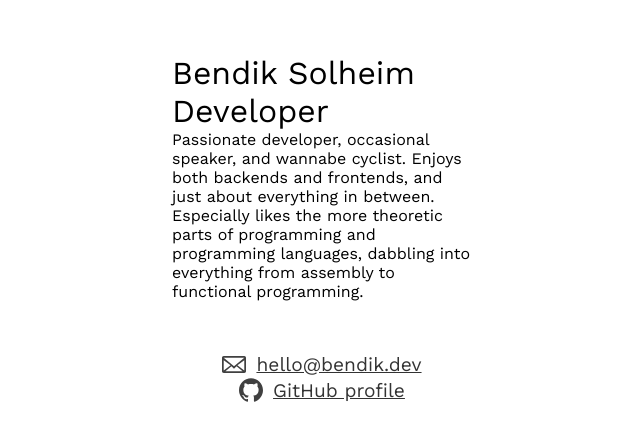
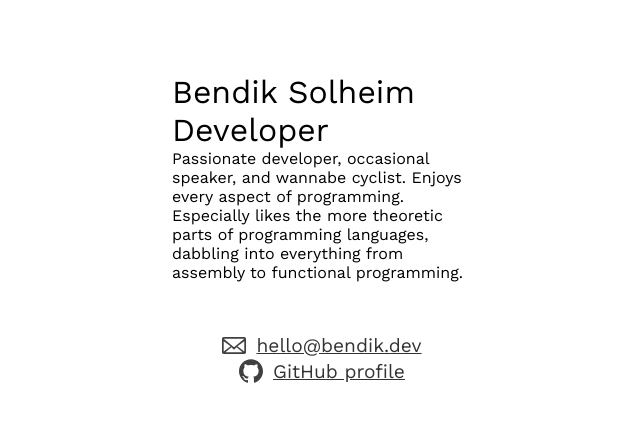
Before and after one commit to bendiksolheim/bendik.dev, a plain HTML site: page html/index.html in a window 1280 px wide. Shown: the part 172-612 px from the top of the page, without its empty margins (318-958 px from the left). Drawn offline with nearby package versions, Linux system fonts and the light colour scheme.

Commit message:
Change text somewhat

```diff
--- a/html/index.html
+++ b/html/index.html
@@ -12,7 +12,7 @@
             <div class="intro__name">Bendik Solheim</div>
             <div class="intro__title">Developer</div>
             <div class="intro__bio">
-                Passionate developer, occasional speaker, and wannabe cyclist. Enjoys both backends and frontends, and just about everything in between. Especially likes the more theoretic parts of programming and programming languages, dabbling into everything from assembly to functional programming.
+                Passionate developer, occasional speaker, and wannabe cyclist. Enjoys every aspect of programming. Especially likes the more theoretic parts of programming languages, dabbling into everything from assembly to functional programming.
             </div>
         </div>
         <div class="mail">
```
